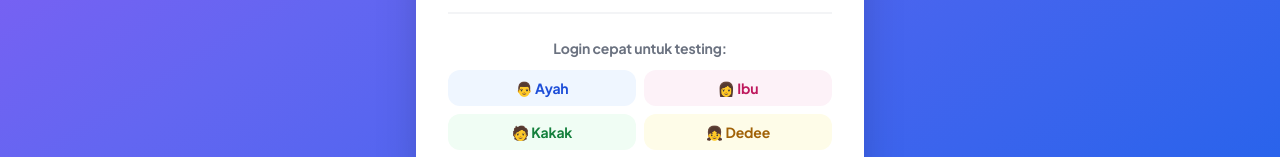
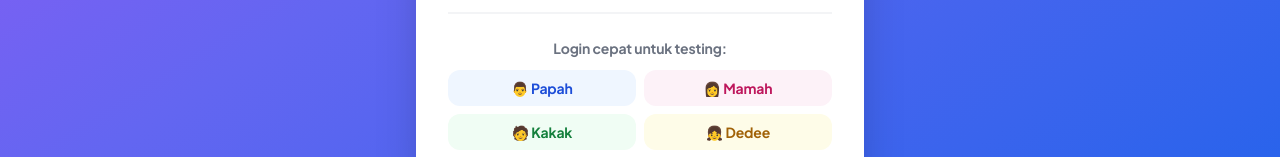
Before and after one commit to andyaloys/taskrumah, an Angular app in the folder frontend/taskrumah-web/: page /login in a window 1280 px wide. Shown: the part 585-742 px from the top of the page. Built offline with nearby package versions, Linux system fonts and the light colour scheme.

Commit message:
feat: rename labels and display names from Ayah/Ibu to Papah/Mamah

```diff
--- a/frontend/taskrumah-web/src/app/features/auth/login/login.component.html
+++ b/frontend/taskrumah-web/src/app/features/auth/login/login.component.html
@@ -59,13 +59,13 @@
             (click)="quickLogin('ayah@taskrumah.com', 'Ayah@123')"
             class="bg-blue-50 hover:bg-blue-100 text-blue-700 font-bold py-2 px-4 rounded-xl text-sm transition-all"
           >
-            👨 Ayah
+            👨 Papah
           </button>
           <button
             (click)="quickLogin('ibu@taskrumah.com', 'Ibu@123')"
             class="bg-pink-50 hover:bg-pink-100 text-pink-700 font-bold py-2 px-4 rounded-xl text-sm transition-all"
           >
-            👩 Ibu
+            👩 Mamah
           </button>
           <button
             (click)="quickLogin('anak1@taskrumah.com', 'Anak1@123')"
```
Also changed, not shown: 1 other file (tests, documents, lock files or other folders).
